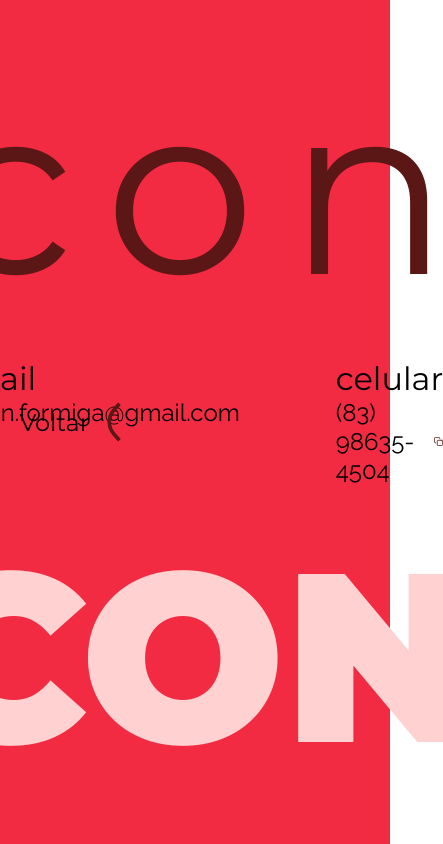
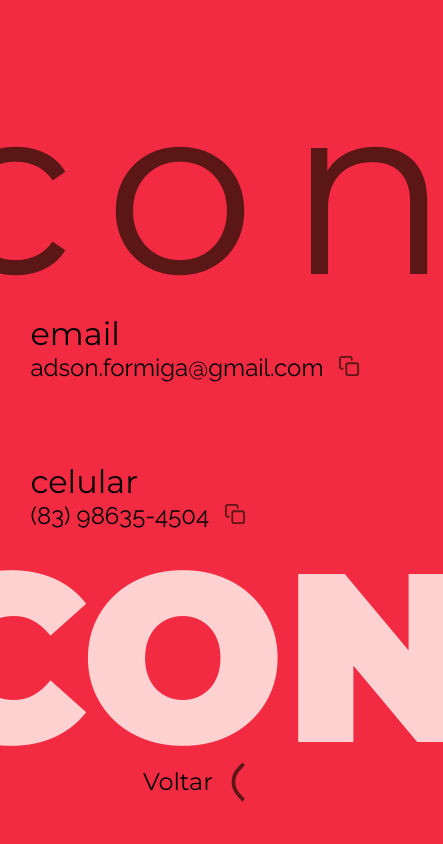
Before and after one commit to petruspierre/ant-portfolio, a Next.js app: page /contato in a window 390 px wide. Shown: the whole page, 443 px wide, since content can reach past the window. Built offline with nearby package versions, Linux system fonts and the light colour scheme.

Commit message:
animate page transition

```diff
--- a/src/pages/_app.tsx
+++ b/src/pages/_app.tsx
@@ -1,7 +1,15 @@
+import { AnimatePresence } from 'framer-motion'
+import { AppProps } from 'next/app'
 import '../styles/globals.scss'
 
-function MyApp({ Component, pageProps }) {
-  return <Component {...pageProps} />
+function MyApp({ Component, pageProps, router }: AppProps) {
+  return (
+    <AnimatePresence
+      exitBeforeEnter
+    >
+      <Component {...pageProps} key={router.pathname} />
+    </AnimatePresence>
+  )
 }
 
 export default MyApp
--- /dev/null
+++ b/src/pages/components/Layout.tsx
@@ -0,0 +1,36 @@
+import { motion } from 'framer-motion'
+
+interface LayoutProps {
+  fromLeft?: boolean;
+  fromRight?: boolean;
+  fromTop?: boolean;
+  fromBottom?: boolean;
+  toRight?: boolean;
+  toLeft?: boolean;
+  children: React.ReactNode;
+}
+
+export function Layout({ children, fromLeft, fromRight, fromTop, fromBottom, toLeft, toRight }: LayoutProps) {
+  const fromX = fromLeft ? -200 : fromRight ? 200 : 0;
+  const fromY = fromTop ? -50 : fromBottom ? 50 : 0;
+  const toX = toLeft ? -200 : toRight ? 100 : 0;
+  const toY = 0;
+
+  const variants = {
+    hidden: { opacity: 0, x: fromX, y: fromY },
+    enter: { opacity: 1, x: 0, y: 0 },
+    exit: { opacity: 0, x: toX, y: toY },
+  }
+
+  return (
+    <motion.div
+      variants={variants}
+      initial="hidden"
+      animate="enter"
+      exit="exit"
+      transition={{ type: 'tween', ease: 'easeInOut', duration: 0.25 }}
+    >
+      {children}
+    </motion.div>
+  )
+}
--- a/src/pages/contato.tsx
+++ b/src/pages/contato.tsx
@@ -3,10 +3,11 @@ import { motion } from 'framer-motion'
 
 import styles from '../styles/Contact.module.scss'
 import Image from 'next/image'
+import { Layout } from './components/Layout'
 
 export default function Contato() {
   return (
-    <>
+    <Layout fromLeft toRight>
       <div className={styles.Container}>
         <motion.div
           className={styles.Background}
@@ -84,6 +85,6 @@ export default function Contato() {
           </div>
         </motion.div>
       </div>
-    </>
+    </Layout>
   )
 }
--- a/src/pages/index.tsx
+++ b/src/pages/index.tsx
@@ -1,13 +1,15 @@
 import Head from 'next/head'
 import Image from 'next/image'
 import Link from 'next/link'
-import { motion } from 'framer-motion'
 
 import styles from '../styles/Home.module.scss'
 import { Logo } from './components/Logo'
+import { Layout } from './components/Layout'
 
 export default function Home() {
   return (
+    <Layout fromTop>
+
       <div className={styles.Container}>
         <Head>
           <title>Create Next App</title>
@@ -52,5 +54,6 @@ export default function Home() {
           </ul>
         </nav>
       </div>
+    </Layout>
   )
 }
--- a/src/styles/Contact.module.scss
+++ b/src/styles/Contact.module.scss
@@ -7,8 +7,6 @@
   width: 100%;
   height: 100vh;
   z-index: 2;
-
-  background-color: #F22B43;
 }
 
 .Background {
@@ -70,11 +68,22 @@
       transform: rotate(180deg);
     }
   }
+
+  @media screen and (max-width: 768px) {
+    left: 50%;
+    top: unset;
+    bottom: 5%;
+    transform: translateX(-50%);
+  }
 }
 
 .InfoContainer {
   display: flex;
   gap: 5rem;
+
+  @media (max-width: 768px) {
+    flex-direction: column;
+  }
 }
 
 .Info {
--- a/src/styles/Home.module.scss
+++ b/src/styles/Home.module.scss
@@ -6,8 +6,6 @@
   justify-content: center;
   width: 100%;
   height: 100vh;
-
-  background-color: #F22B43;
 }
 
 .Navigation {
@@ -20,7 +18,6 @@
   width: 100%;
   height: 100vh;
 
-  background-color: #F22B43;
   color: #5B1616;
   font-size: 1.5rem;
 
--- a/src/styles/globals.scss
+++ b/src/styles/globals.scss
@@ -4,6 +4,7 @@ body {
   margin: 0;
   font-family: -apple-system, BlinkMacSystemFont, Segoe UI, Roboto, Oxygen,
     Ubuntu, Cantarell, Fira Sans, Droid Sans, Helvetica Neue, sans-serif;
+  background-color: #F22B43;
 }
 
 a {
```
Also changed, not shown: src/styles/Layout.module.scss (added). Lines whose indentation alone changed are shown as unchanged.
